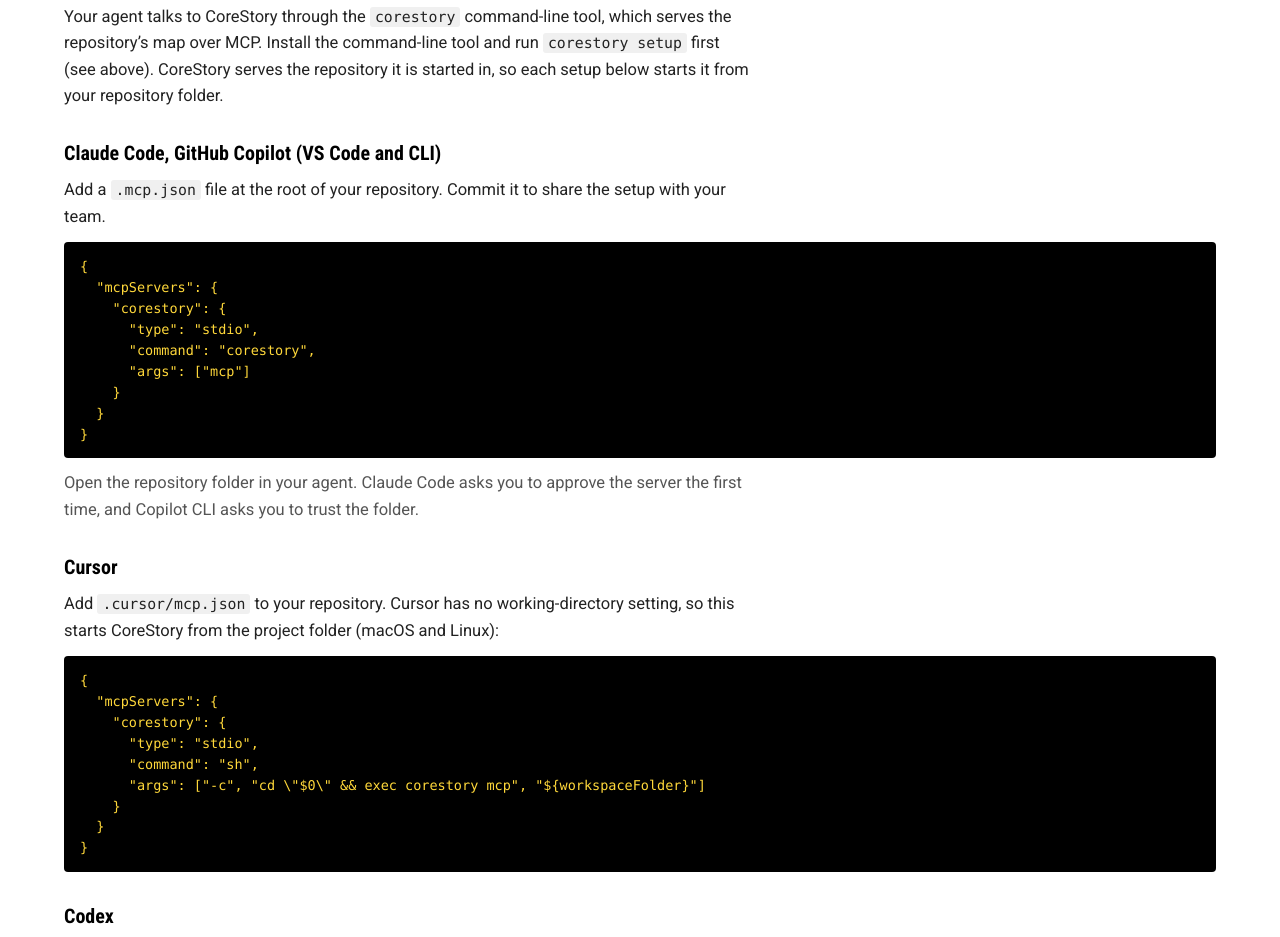
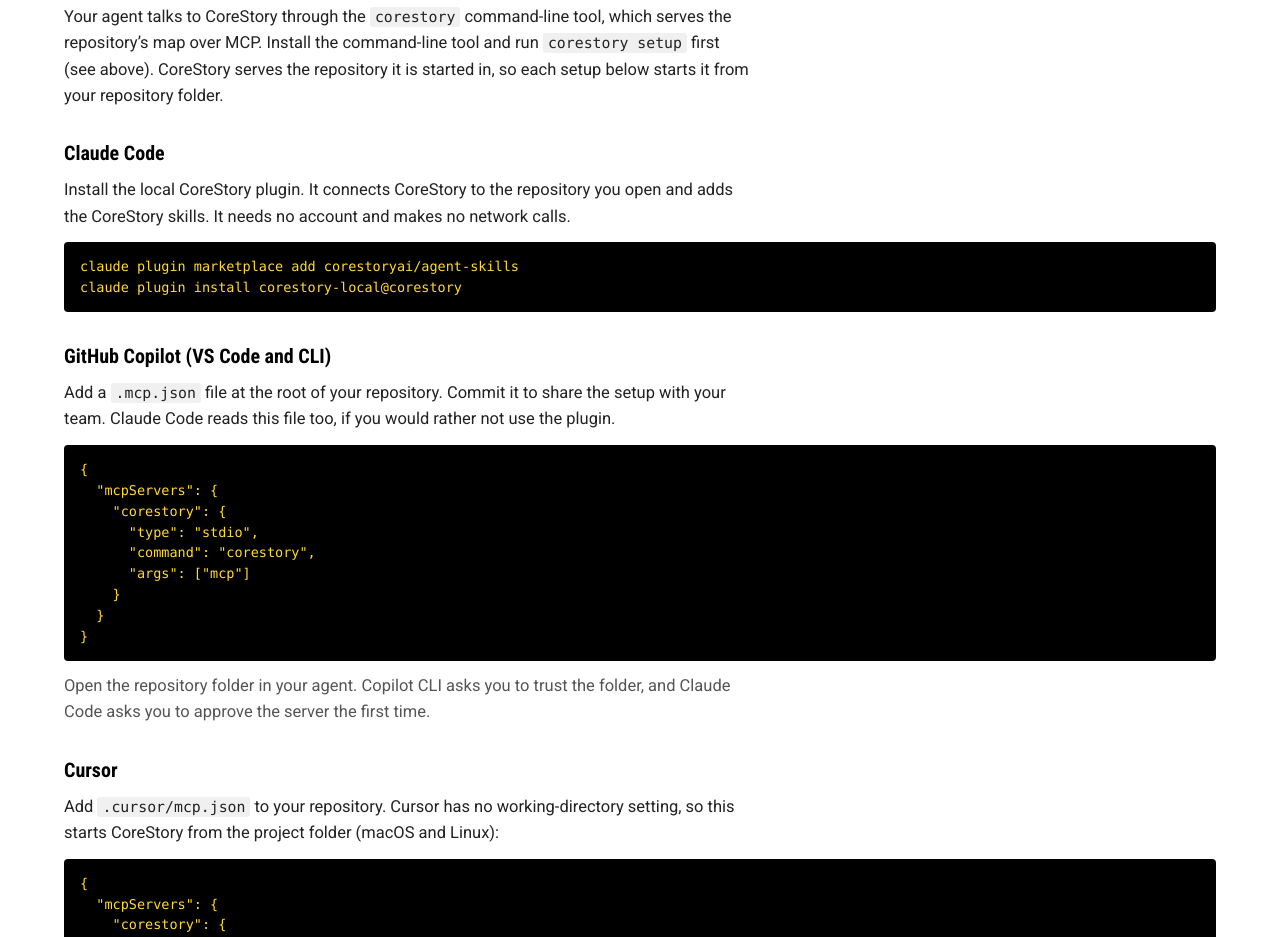
Before and after one commit to CoreStoryAI/corestoryai.github.io, a plain HTML site: page index.html in a window 1280 px wide. Shown: the part 4680-5617 px from the top of the page. Drawn offline with Linux system fonts and the light colour scheme; no server answers.

Commit message:
feat(web): restore Claude Code plugin install
agent-skills#5 fixed the corestory-local plugin's MCP args. Verified
end to end: marketplace add + plugin install from GitHub into a clean
config, and Claude Code launches corestory mcp in the project folder.

Co-Authored-By: Claude Opus 5.5 <noreply@anthropic.com>

```diff
--- a/index.html
+++ b/index.html
@@ -229,8 +229,12 @@ corestory ingest</code></pre>
       <article class="guide-item" id="connect" aria-labelledby="connect-title">
         <h3 id="connect-title">Connect your coding agent</h3>
         <p>Your agent talks to CoreStory through the <code>corestory</code> command-line tool, which serves the repository&rsquo;s map over MCP. Install the command-line tool and run <code>corestory setup</code> first (see above). CoreStory serves the repository it is started in, so each setup below starts it from your repository folder.</p>
-        <h4>Claude Code, GitHub Copilot (VS Code and CLI)</h4>
-        <p>Add a <code>.mcp.json</code> file at the root of your repository. Commit it to share the setup with your team.</p>
+        <h4>Claude Code</h4>
+        <p>Install the local CoreStory plugin. It connects CoreStory to the repository you open and adds the CoreStory skills. It needs no account and makes no network calls.</p>
+<pre><code>claude plugin marketplace add corestoryai/agent-skills
+claude plugin install corestory-local@corestory</code></pre>
+        <h4>GitHub Copilot (VS Code and CLI)</h4>
+        <p>Add a <code>.mcp.json</code> file at the root of your repository. Commit it to share the setup with your team. Claude Code reads this file too, if you would rather not use the plugin.</p>
 <pre><code>{
   "mcpServers": {
     "corestory": {
@@ -240,7 +244,7 @@ corestory ingest</code></pre>
     }
   }
 }</code></pre>
-        <p class="guide-note">Open the repository folder in your agent. Claude Code asks you to approve the server the first time, and Copilot CLI asks you to trust the folder.</p>
+        <p class="guide-note">Open the repository folder in your agent. Copilot CLI asks you to trust the folder, and Claude Code asks you to approve the server the first time.</p>
         <h4>Cursor</h4>
         <p>Add <code>.cursor/mcp.json</code> to your repository. Cursor has no working-directory setting, so this starts CoreStory from the project folder (macOS and Linux):</p>
 <pre><code>{
```
Also changed, not shown: 1 other file.
